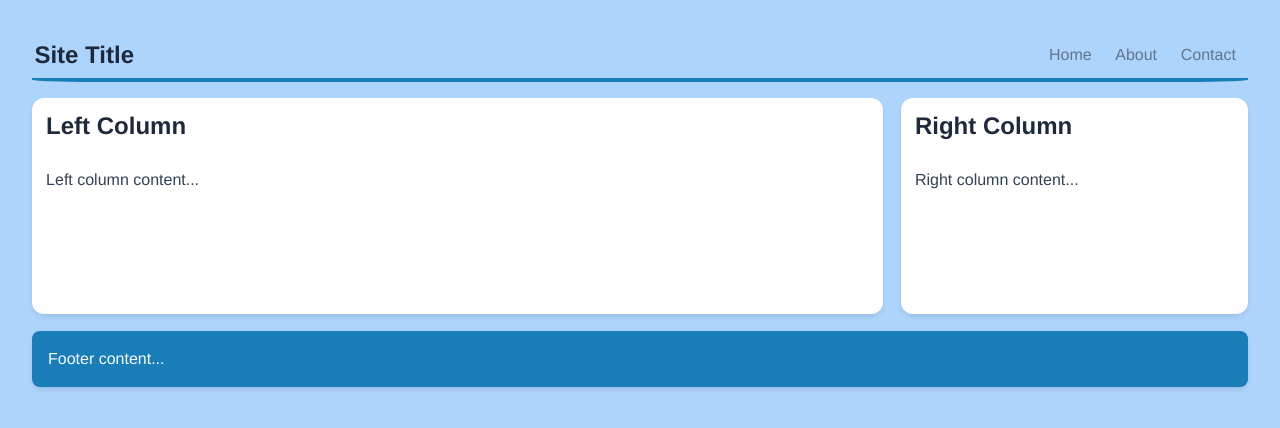
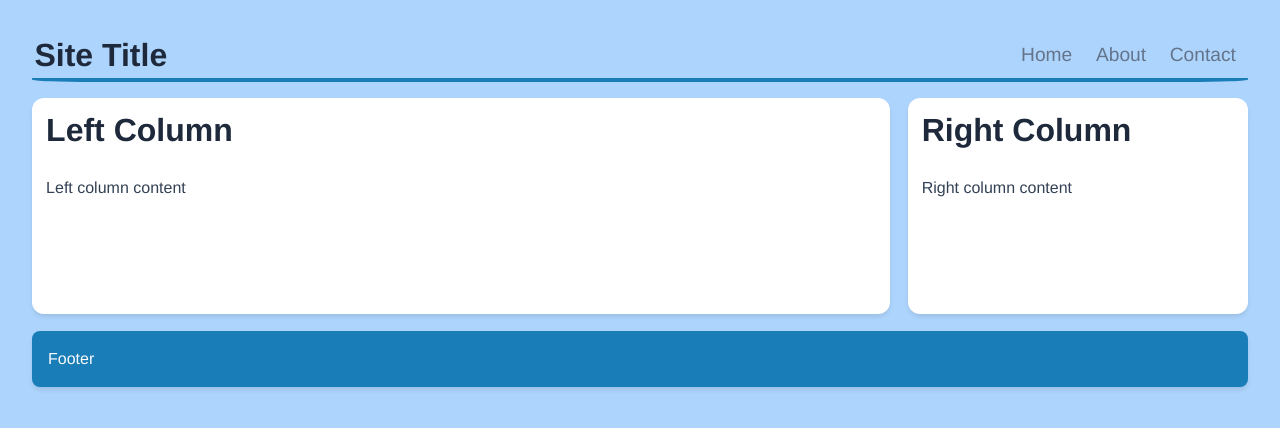
Before and after one commit to kkotzbauer63/CSE2004ChallengeDay8, a plain HTML site: page index.html in a window 1280 px wide. Drawn offline with Linux system fonts and the light colour scheme.

Commit message:
Update index.html

```diff
--- a/index.html
+++ b/index.html
@@ -18,17 +18,17 @@
 <main>
   <section>
     <h1>Left Column</h1>
-    <p>Left column content...</p>
+    <p>Left column content</p>
   </section>
 
   <aside>
     <h2>Right Column</h2>
-    <p>Right column content...</p>
+    <p>Right column content</p>
   </aside>
 </main>
 
 <footer>
-  <p>Footer content...</p>
+  <p>Footer</p>
 </footer>
 </body>
 </html>
@@ -55,7 +55,7 @@
 }
 
 header span {
-  font-size: 1.5rem;
+  font-size: 2.0rem;
   font-weight: 800;
   color: #1e293b;
 }
@@ -65,6 +65,7 @@
   text-decoration: none;
   color: #64748b;
   font-weight: 500;
+  font-size: 1.2rem;
 }
 
 header nav a:hover {
@@ -101,7 +102,7 @@
 
 h1, h2 {
   color: #1e293b;
-  font-size: 1.5rem;
+  font-size: 2.0rem;
   margin: 0 0 1rem 0;
   line-height: 1;
 }
```
